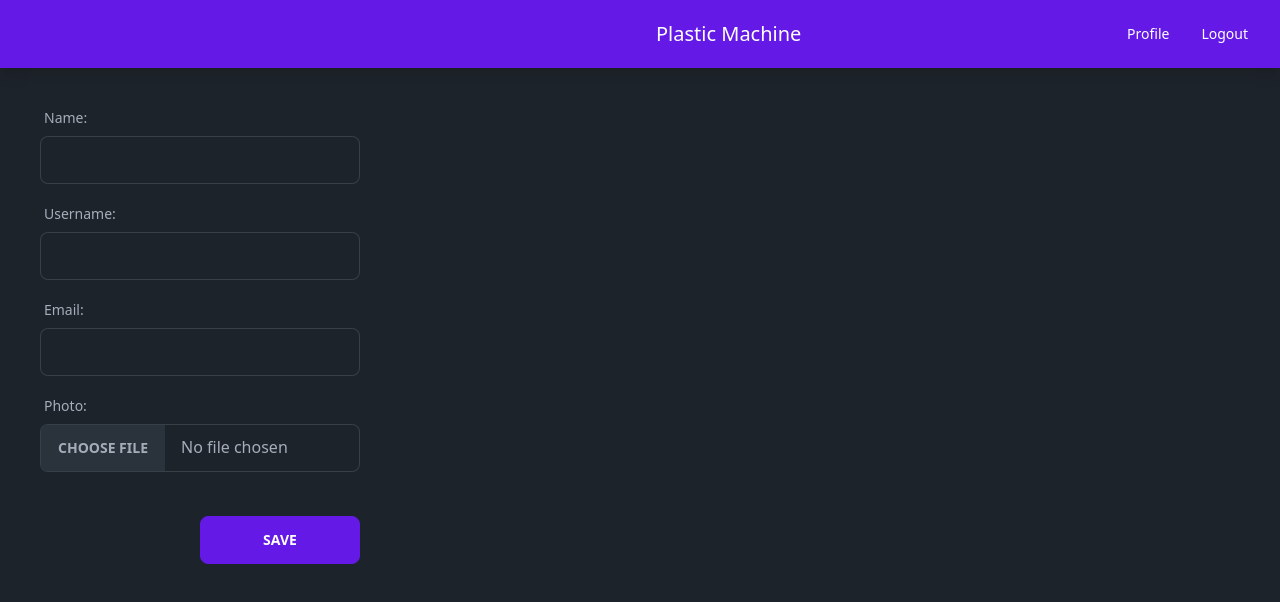
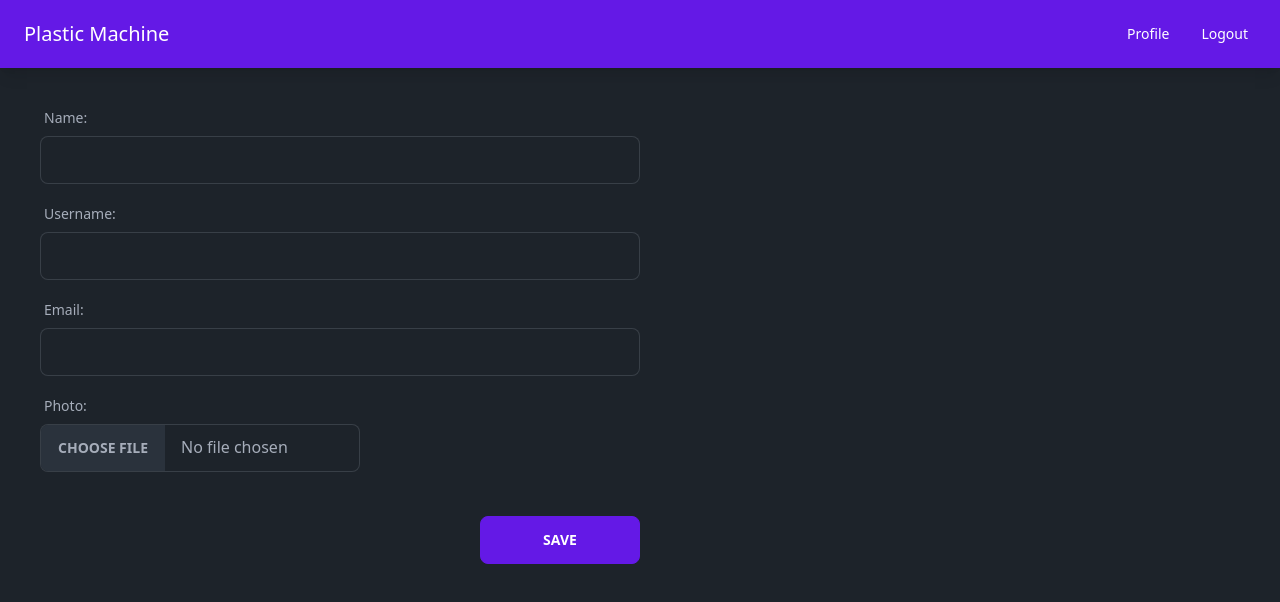
Before and after one commit to toddpress/plastic-machine, a SvelteKit app: page /profile in a window 1280 px wide. Shown: the top 602 px of the page. Built offline with nearby package versions, Linux system fonts and the light colour scheme; no server answers; what pocketbase would draw is missing.

Commit message:
responsive styles layout, profile

```diff
--- a/src/routes/+layout.svelte
+++ b/src/routes/+layout.svelte
@@ -16,9 +16,10 @@
 						<svg xmlns="http://www.w3.org/2000/svg" fill="none" viewBox="0 0 24 24" class="inline-block w-6 h-6 stroke-current"><path stroke-linecap="round" stroke-linejoin="round" stroke-width="2" d="M4 6h16M4 12h16M4 18h16"></path></svg>
 					</label>
 				</div>
+				<div class="flex-1 px-2 mx-2 text-xl">Plastic Machine</div>
 			</div>
-			<div class="flex-1 px-2 mx-2 text-xl">Plastic Machine</div>
-			<div class="flex-none hidden lg:block">
+			<div class="navbar-end">
+				<div class="hidden lg:flex justify-end">
 					<!-- <slot name="navbar-nav" /> -->
 					<ul class="menu menu-horizontal">
 						{#if $user}
@@ -33,6 +34,7 @@
 					</ul>
 				</div>
 			</div>
+		</div>
 		<div class="wrapper py-4 px-8">
 			<main class="px-2 py-4">
 				<slot />
@@ -40,7 +42,7 @@
 		</div>
 	</div>
 
-	<div class="drawer-side">
+	<div class="drawer-side lg:hidden">
     <label for="my-drawer-3" class="drawer-overlay"></label>
     <ul class="menu p-4 w-80 h-full bg-base-200">
       <!-- Sidebar content here -->
--- a/src/routes/profile/+page.svelte
+++ b/src/routes/profile/+page.svelte
@@ -6,7 +6,7 @@
   let username: string;
   let name: string;
 </script>
-<form on:submit|preventDefault class="flex flex-col gap-3 max-w-xs">
+<form on:submit|preventDefault class="flex flex-col gap-3 w-full md:w-1/2">
 	<div class="form-control w-full">
 		<label class="label label-text" for="name">Name:</label>
 		<input class="input input-bordered w-full" type="text" id="name" bind:value={name} />
```
Lines whose indentation alone changed are shown as unchanged.
